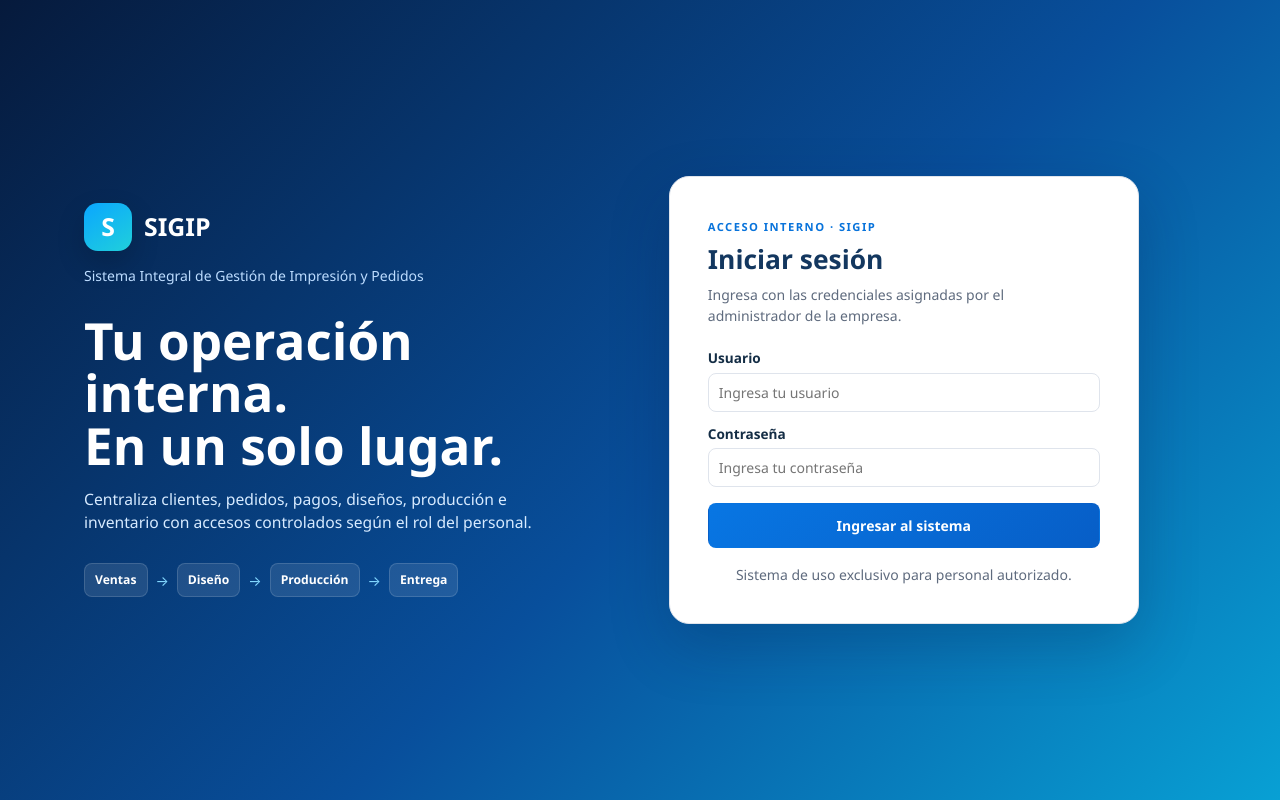
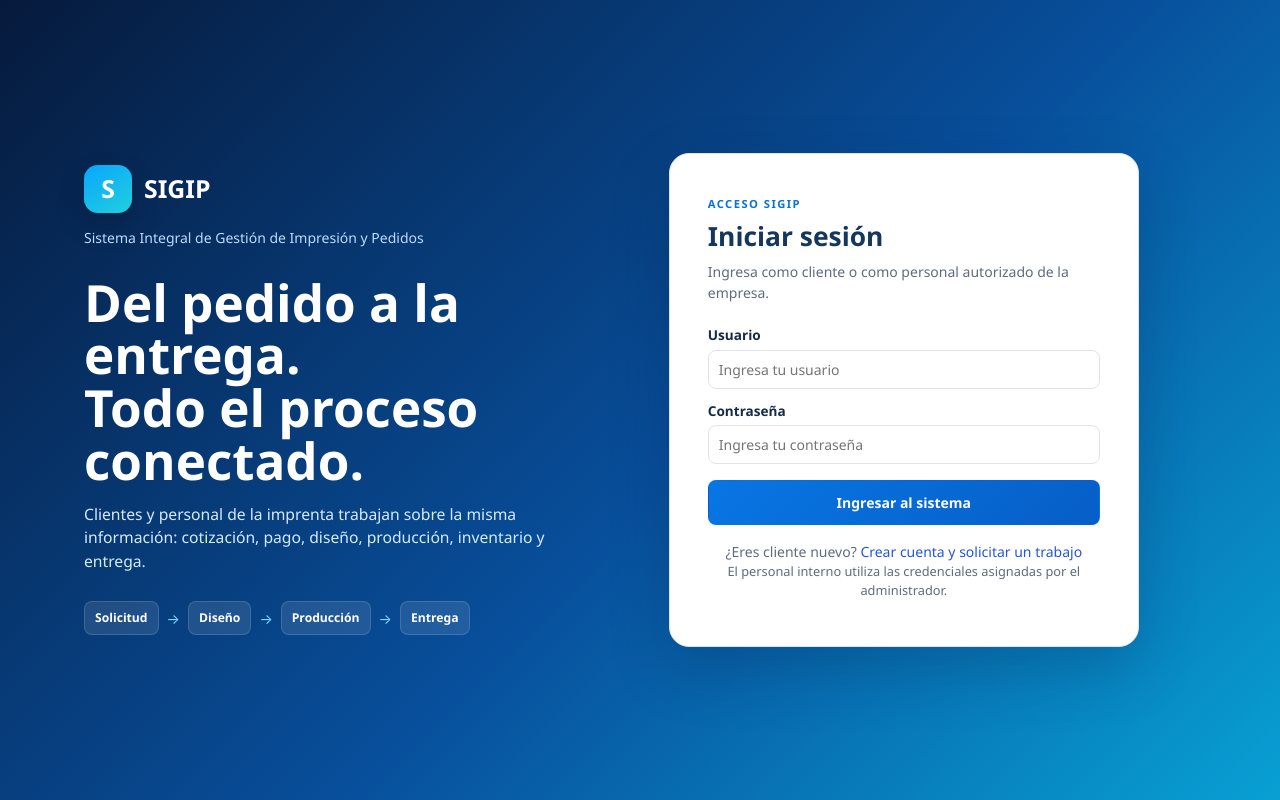
Before and after one commit to yankardev/SIGIP-Frontend, an Angular app: page /login in a window 1280 px wide. Built offline with nearby package versions, Linux system fonts and the light colour scheme.

Commit message:
style: mostrar acceso cliente y personal en login

```diff
--- a/src/app/pages/login/login.html
+++ b/src/app/pages/login/login.html
@@ -2,17 +2,17 @@
   <section class="acceso-brand" aria-label="SIGIP">
     <div class="acceso-brand-logo"><span>S</span><strong>SIGIP</strong></div>
     <p class="acceso-brand-sub">Sistema Integral de Gestión de Impresión y Pedidos</p>
-    <h2>Tu operación interna.<br />En un solo lugar.</h2>
-    <p>Centraliza clientes, pedidos, pagos, diseños, producción e inventario con accesos controlados según el rol del personal.</p>
+    <h2>Del pedido a la entrega.<br />Todo el proceso conectado.</h2>
+    <p>Clientes y personal de la imprenta trabajan sobre la misma información: cotización, pago, diseño, producción, inventario y entrega.</p>
     <div class="acceso-flujo">
-      <span>Ventas</span><i>→</i><span>Diseño</span><i>→</i><span>Producción</span><i>→</i><span>Entrega</span>
+      <span>Solicitud</span><i>→</i><span>Diseño</span><i>→</i><span>Producción</span><i>→</i><span>Entrega</span>
     </div>
   </section>
 
   <form class="tarjeta acceso-tarjeta acceso-form" [formGroup]="form" (ngSubmit)="ingresar()">
-    <span class="login-kicker">ACCESO INTERNO · SIGIP</span>
+    <span class="login-kicker">ACCESO SIGIP</span>
     <h1>Iniciar sesión</h1>
-    <p class="texto-suave login-intro">Ingresa con las credenciales asignadas por el administrador de la empresa.</p>
+    <p class="texto-suave login-intro">Ingresa como cliente o como personal autorizado de la empresa.</p>
     <label class="campo"><span>Usuario</span><input formControlName="nomusuario" autocomplete="username" placeholder="Ingresa tu usuario" />
       @if (form.controls.nomusuario.touched && form.controls.nomusuario.invalid) { <small class="error">El usuario es obligatorio</small> }
     </label>
@@ -21,6 +21,7 @@
     </label>
     @if (error()) { <p class="alerta alerta-error">{{ error() }}</p> }
     <button class="btn btn-primario btn-bloque login-btn" [disabled]="cargando()">{{ cargando() ? 'Ingresando…' : 'Ingresar al sistema' }}</button>
-    <p class="texto-suave centrado login-registro">Sistema de uso exclusivo para personal autorizado.</p>
+    <p class="texto-suave centrado login-registro">¿Eres cliente nuevo? <a routerLink="/registro">Crear cuenta y solicitar un trabajo</a></p>
+    <p class="texto-suave centrado pequeno">El personal interno utiliza las credenciales asignadas por el administrador.</p>
   </form>
 </div>
```
